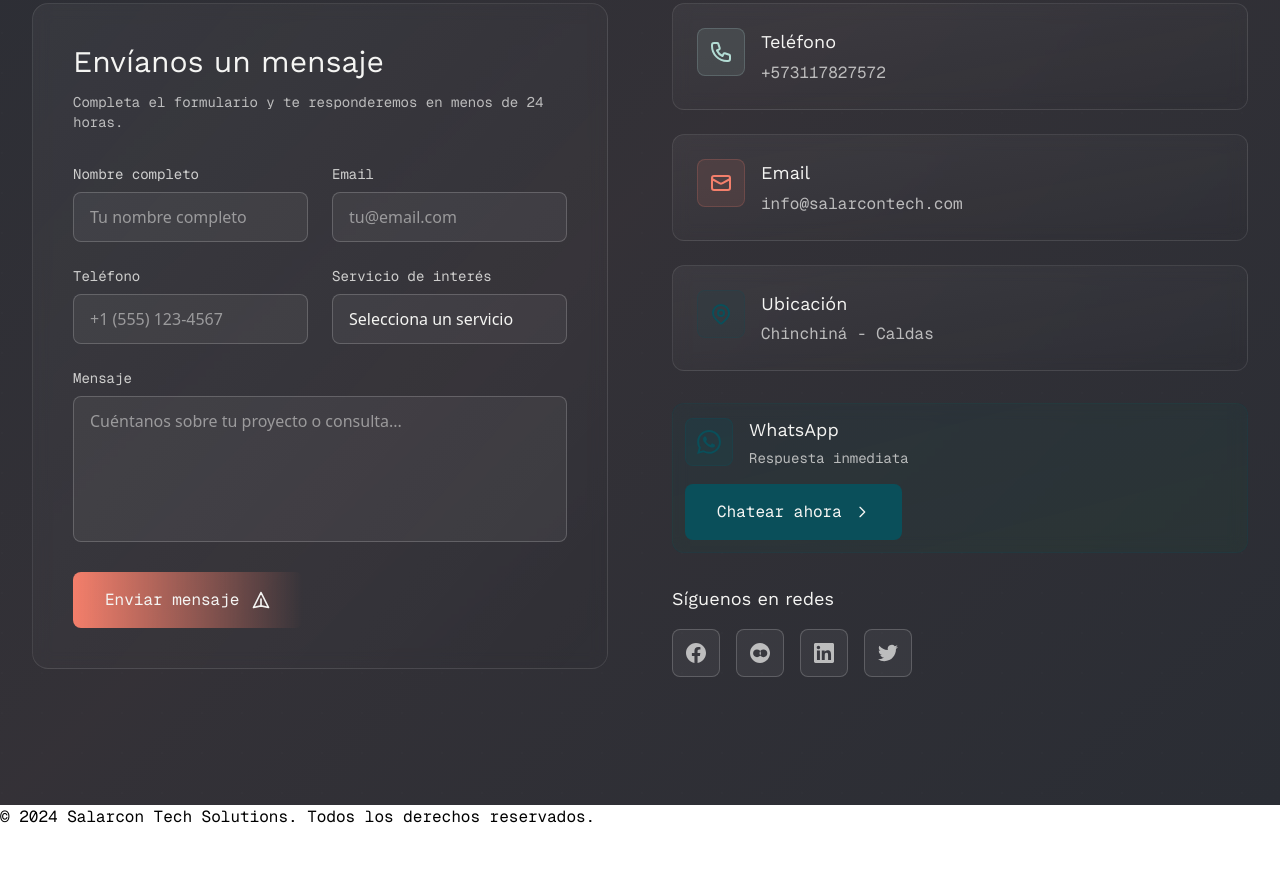
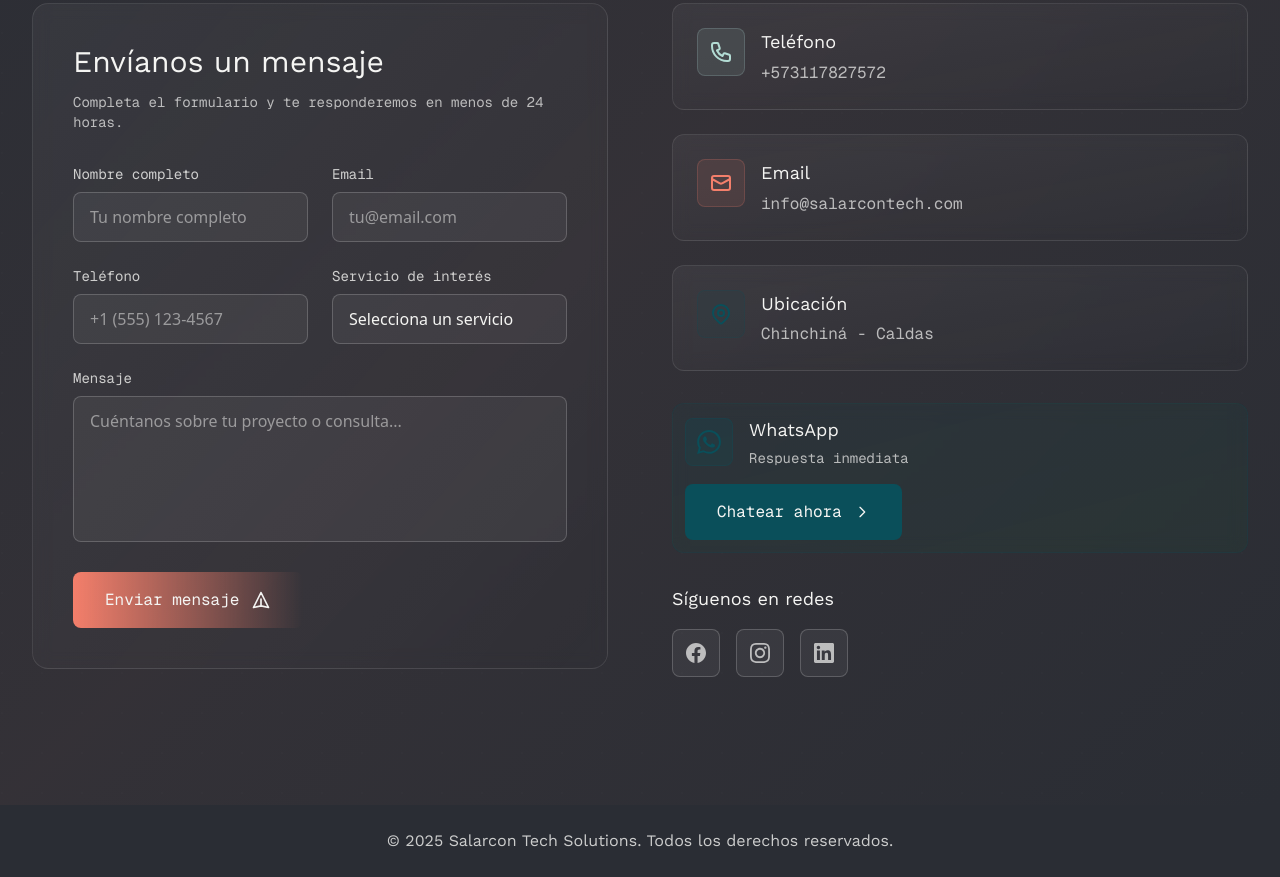
Before and after one commit to sebasao89/salarcon_tech_solutions, an Astro site: page / in a window 1280 px wide. Shown: the part 4002-4879 px from the top of the page. Before the commit the page ends 4831 px from the top, so only its background shows below. Built offline with nearby package versions, Linux system fonts and the light colour scheme; Astro itself is replaced by a stand-in of ours.

Commit message:
links a redes sociales pagina lista

```diff
--- a/src/components/contact.astro
+++ b/src/components/contact.astro
@@ -23,10 +23,9 @@ const {
   address = "Chinchiná - Caldas",
   whatsapp = "+573117827572",
   socialLinks = {
-    facebook: "https://facebook.com/salarcontech",
-    instagram: "https://instagram.com/salarcontech",
-    linkedin: "https://linkedin.com/company/salarcontech",
-    twitter: "https://twitter.com/salarcontech"
+    facebook: "https://facebook.com/hogartouch",
+    instagram: "https://www.instagram.com/hogartouch/",
+    linkedin: "https://www.linkedin.com/in/sebastian-alarcon-ortegon-sao/",
   }
 } = Astro.props;
 ---
@@ -274,7 +273,7 @@ const {
                 class="group w-12 h-12 bg-white-500/5 border border-white-500/20 rounded-lg flex items-center justify-center hover:border-pink-500/50 hover:bg-pink-500/10 transition-all duration-300"
               >
                 <svg class="w-5 h-5 text-white-500/70 group-hover:text-pink-500 transition-colors duration-300" fill="currentColor" viewBox="0 0 24 24">
-                  <path d="M12.017 0C5.396 0 .029 5.367.029 11.987c0 6.62 5.367 11.987 11.988 11.987 6.62 0 11.987-5.367 11.987-11.987C24.014 5.367 18.637.001 12.017.001zM8.449 16.988c-1.297 0-2.448-.49-3.323-1.297C4.198 14.895 3.708 13.744 3.708 12.447s.49-2.448 1.297-3.323C5.902 8.198 7.053 7.708 8.35 7.708s2.448.49 3.323 1.297c.897.875 1.387 2.026 1.387 3.323s-.49 2.448-1.297 3.323c-.875.897-2.026 1.387-3.323 1.387zm7.718 0c-1.297 0-2.448-.49-3.323-1.297-.897-.875-1.387-2.026-1.387-3.323s.49-2.448 1.297-3.323c.875-.897 2.026-1.387 3.323-1.387s2.448.49 3.323 1.297c.897.875 1.387 2.026 1.387 3.323s-.49 2.448-1.297 3.323c-.875.897-2.026 1.387-3.323 1.387z"/>
+                  <path d="M12 2.163c3.204 0 3.584.012 4.85.07 3.252.148 4.771 1.691 4.919 4.919.058 1.265.069 1.645.069 4.849 0 3.205-.012 3.584-.069 4.849-.149 3.225-1.664 4.771-4.919 4.919-1.266.058-1.644.07-4.85.07-3.204 0-3.584-.012-4.849-.07-3.26-.149-4.771-1.699-4.919-4.92-.058-1.265-.07-1.644-.07-4.849 0-3.204.013-3.583.07-4.849.149-3.227 1.664-4.771 4.919-4.919 1.266-.057 1.645-.069 4.849-.069zm0-2.163c-3.259 0-3.667.014-4.947.072-4.358.2-6.78 2.618-6.98 6.98-.059 1.281-.073 1.689-.073 4.948 0 3.259.014 3.668.072 4.948.2 4.358 2.618 6.78 6.98 6.98 1.281.058 1.689.072 4.948.072 3.259 0 3.668-.014 4.948-.072 4.354-.2 6.782-2.618 6.979-6.98.059-1.28.073-1.689.073-4.948 0-3.259-.014-3.667-.072-4.947-.196-4.354-2.617-6.78-6.979-6.98-1.281-.059-1.69-.073-4.949-.073zm0 5.838c-3.403 0-6.162 2.759-6.162 6.162s2.759 6.163 6.162 6.163 6.162-2.759 6.162-6.163c0-3.403-2.759-6.162-6.162-6.162zm0 10.162c-2.209 0-4-1.79-4-4 0-2.209 1.791-4 4-4s4 1.791 4 4c0 2.21-1.791 4-4 4zm6.406-11.845c-.796 0-1.441.645-1.441 1.44s.645 1.44 1.441 1.44c.795 0 1.439-.645 1.439-1.44s-.644-1.44-1.439-1.44z"/>
                 </svg>
               </a>
             )}
@@ -290,18 +289,6 @@ const {
                 </svg>
               </a>
             )}
-            {socialLinks.twitter && (
-              <a
-                href={socialLinks.twitter}
-                target="_blank"
-                rel="noopener noreferrer"
-                class="group w-12 h-12 bg-white-500/5 border border-white-500/20 rounded-lg flex items-center justify-center hover:border-sky-500/50 hover:bg-sky-500/10 transition-all duration-300"
-              >
-                <svg class="w-5 h-5 text-white-500/70 group-hover:text-sky-500 transition-colors duration-300" fill="currentColor" viewBox="0 0 24 24">
-                  <path d="M23.953 4.57a10 10 0 01-2.825.775 4.958 4.958 0 002.163-2.723c-.951.555-2.005.959-3.127 1.184a4.92 4.92 0 00-8.384 4.482C7.69 8.095 4.067 6.13 1.64 3.162a4.822 4.822 0 00-.666 2.475c0 1.71.87 3.213 2.188 4.096a4.904 4.904 0 01-2.228-.616v.06a4.923 4.923 0 003.946 4.827 4.996 4.996 0 01-2.212.085 4.936 4.936 0 004.604 3.417 9.867 9.867 0 01-6.102 2.105c-.39 0-.779-.023-1.17-.067a13.995 13.995 0 007.557 2.209c9.053 0 13.998-7.496 13.998-13.985 0-.21 0-.42-.015-.63A9.935 9.935 0 0024 4.59z"/>
-                </svg>
-              </a>
-            )}
           </div>
         </div>
       </div>
--- /dev/null
+++ b/src/components/copyright.astro
@@ -0,0 +1,13 @@
+---
+// Componente de copyright para el footer de la página
+---
+
+<footer class="bg-dark-500 py-6 mt-auto">
+  <div class="container mx-auto px-4">
+    <div class="text-center">
+      <p class="work-sans text-white-500 text-sm md:text-base opacity-80">
+        &copy; 2025 Salarcon Tech Solutions. Todos los derechos reservados.
+      </p>
+    </div>
+  </div>
+</footer>
--- a/src/components/services.astro
+++ b/src/components/services.astro
@@ -115,7 +115,7 @@ const {
         <div class="flex-shrink-0">
           <button class="geist-mono group flex items-center gap-3 px-6 py-3 text-white-500/80 hover:text-salmon-500 transition-all duration-300 border border-white-500/20 hover:border-salmon-500/50 rounded-lg backdrop-blur-sm">
             <span class="text-sm font-medium tracking-wider">MORE</span>
-            <svg class="w-4 h-4 transition-transform duration-300 group-hover:translate-x-1" fill="none" stroke="currentColor" viewBox="0 0 24 24">
+            <svg class="w-4 h-4 transition-transform duration-300 group-hover:rotate-90" fill="none" stroke="currentColor" viewBox="0 0 24 24">
               <path stroke-linecap="round" stroke-linejoin="round" stroke-width="2" d="M9 5l7 7-7 7"></path>
             </svg>
           </button>
--- a/src/layouts/main.layout.astro
+++ b/src/layouts/main.layout.astro
@@ -1,6 +1,7 @@
 ---
 import '../styles/global.css'
 import Navbar from '../components/navbar.astro';
+import Copyright from '../components/copyright.astro';
 
 export interface Props {
 	title: string;
@@ -29,8 +30,6 @@ const { title, description = "Sitio web de Salarcon Tech Solutions" } = Astro.pr
 			<slot />
 		</main>
 
-		<footer class="geist-mono">
-			<p>&copy; 2024 Salarcon Tech Solutions. Todos los derechos reservados.</p>
-		</footer>
+		<Copyright />
 	</body>
 </html>
```
